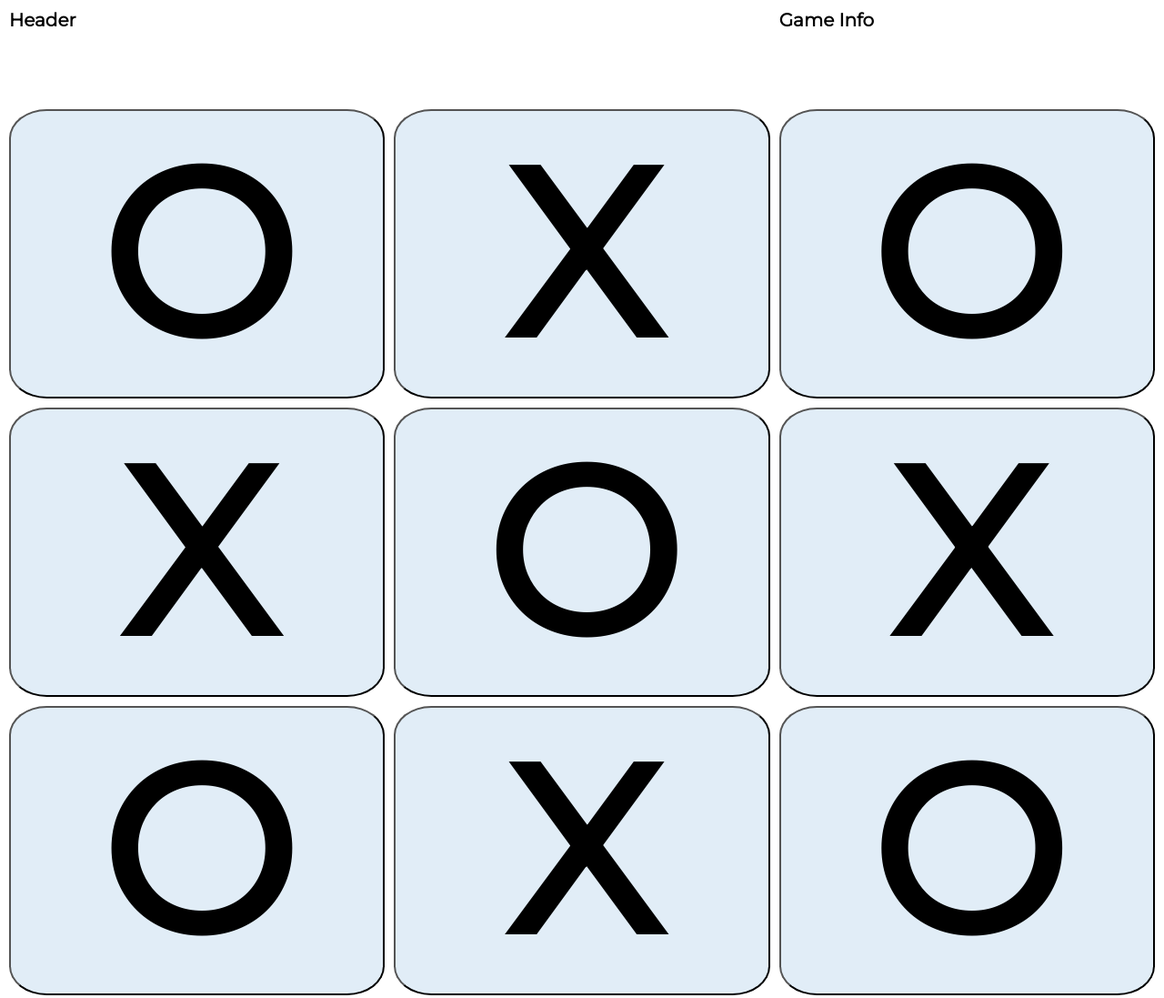
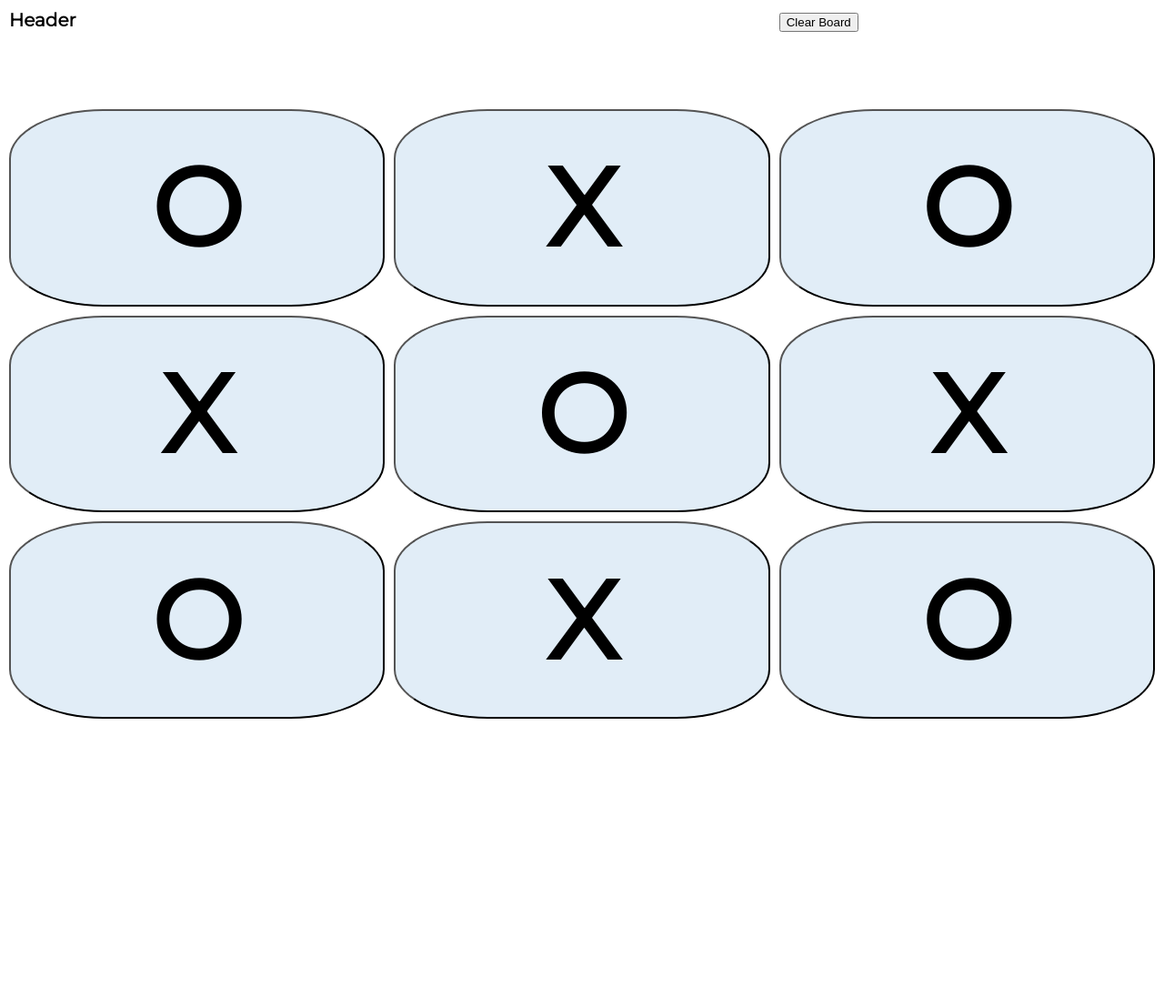
Before and after one commit to OverlordMIke/TicTacToeMultiJS, a website: page public/index.html in a window 1280 px wide. Shown: the whole page at 91% size. After the commit the page ends 800 px from the top, so only its background shows below. Drawn offline with nearby package versions, Linux system fonts and the light colour scheme; no server answers.

Commit message:
client game board update and input

```diff
--- a/public/game.js
+++ b/public/game.js
@@ -1 +1,23 @@
 const socket = io()
+let buttons = []
+
+document.addEventListener('DOMContentLoaded', () => {
+    buttons = document.getElementsByClassName('button')
+    console.log(buttons)
+})
+
+function playermove(slotnum) {
+    socket.emit('playerMove', slotnum)
+}
+
+function clearboard() {
+    socket.emit('clearBoard')
+}
+
+socket.on('boardUpdate', (board) => {
+    const slots = board.slot
+    console.log(typeof slots)
+    slots.forEach((value, i) => {
+        buttons[i].innerHTML = value
+    })
+})
--- a/public/index.html
+++ b/public/index.html
@@ -19,7 +19,7 @@
 
         .container {
             width: 100%;
-            height: 100%;
+            height: 100vh;
             font-family: "Montserrat", sans-serif;
             font-weight: bold;
             font-size: 20px;
@@ -43,13 +43,13 @@
             width: 100%;
             height: 100%;
 
-            border-radius: 10%;
+            border-radius: 25%;
 
             background-color: rgb(225, 237, 247);
 
             font-family: "Montserrat", sans-serif;
             font-weight: bold;
-            font-size: 20vw;
+            font-size: 15vh;
         }
 
         .button:hover {
@@ -65,34 +65,34 @@
             Header
         </div>
         <div class="gameinfo">
-            Game Info
+            <button class="clearbutton" onclick="clearboard();">Clear Board</button>
         </div>
         <div class="buttonone">
-            <button class="button" id="buttonone">O</button>
+            <button class="button" id="buttonone" onclick="playermove(1);">O</button>
         </div>
         <div class="buttontwo">
-            <button class="button" id="buttontwo">X</button>
+            <button class="button" id="buttontwo" onclick="playermove(2);">X</button>
         </div>
         <div class="buttonthree">
-            <button class="button" id="buttonthree">O</button>
+            <button class="button" id="buttonthree" onclick="playermove(3);">O</button>
         </div>
         <div class="buttonfour">
-            <button class="button" id="buttonfour">X</button>
+            <button class="button" id="buttonfour" onclick="playermove(4);">X</button>
         </div>
         <div class="buttonfive">
-            <button class="button" id="buttonfive">O</button>
+            <button class="button" id="buttonfive" onclick="playermove(5);">O</button>
         </div>
         <div class="buttonsix">
-            <button class="button" id="buttonsix">X</button>
+            <button class="button" id="buttonsix" onclick="playermove(6);">X</button>
         </div>
         <div class="buttonseven">
-            <button class="button" id="buttonseven">O</button>
+            <button class="button" id="buttonseven" onclick="playermove(7);">O</button>
         </div>
         <div class="buttoneight">
-            <button class="button" id="buttoneight">X</button>
+            <button class="button" id="buttoneight" onclick="playermove(8);">X</button>
         </div>
         <div class="buttonnine">
-            <button class="button" id="buttonnine">O</button>
+            <button class="button" id="buttonnine" onclick="playermove(9);">O</button>
         </div>
     </div>
 </body>
```
Also changed, not shown: backend.js (+32 -0 lines).
